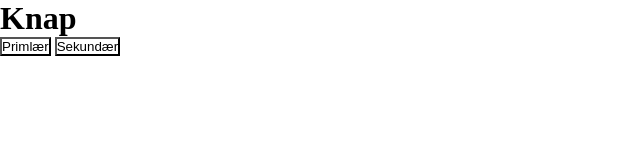
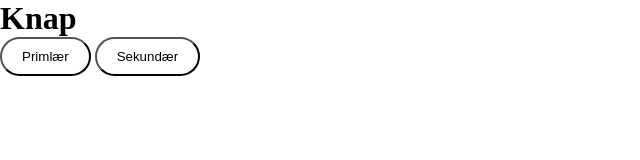
Before and after one commit to CarolineMadsen/dansestuditet_gruppe10, an Astro site: page / in a window 1280 px wide. Shown: the whole page, without its empty margins (0-640 px from the left). Built offline with nearby package versions, Linux system fonts and the light colour scheme; Astro itself is replaced by a stand-in of ours.

Commit message:
LORTE KNAPPER!

```diff
--- a/src/components/Button.astro
+++ b/src/components/Button.astro
@@ -1,4 +1,6 @@
 ---
+import "../styles/global.css";
+
 const { variant } = Astro.props;
 ---
 
@@ -7,17 +9,20 @@ const { variant } = Astro.props;
 </button>
 
 <style>
-  .button {
+  .primary {
+    background-color: var(--Button-secondary-background-color);
     border-radius: 25px;
-    padding: 20px 10px 20px 10px;
+    padding: 10px 20px 10px 20px;
     justify-content: center;
     align-items: center;
     gap: 10px;
   }
-  .primary {
-    background-color: var(--Button-secondary-background-color);
-  }
   .secondary {
+    border-radius: 25px;
+    padding: 10px 20px 10px 20px;
+    justify-content: center;
+    align-items: center;
+    gap: 10px;
     background-color: var(--Button-secondary-background-color);
   }
 </style>
--- a/src/pages/index.astro
+++ b/src/pages/index.astro
@@ -14,6 +14,7 @@ import "../styles/global.css";
 	</head>
 	<body>
 		<h1>Knap</h1>
+
 		<Button variant='primary'>Primlær</Button>
 		<Button variant='secondary'>Sekundær</Button>
 	</body>
```
